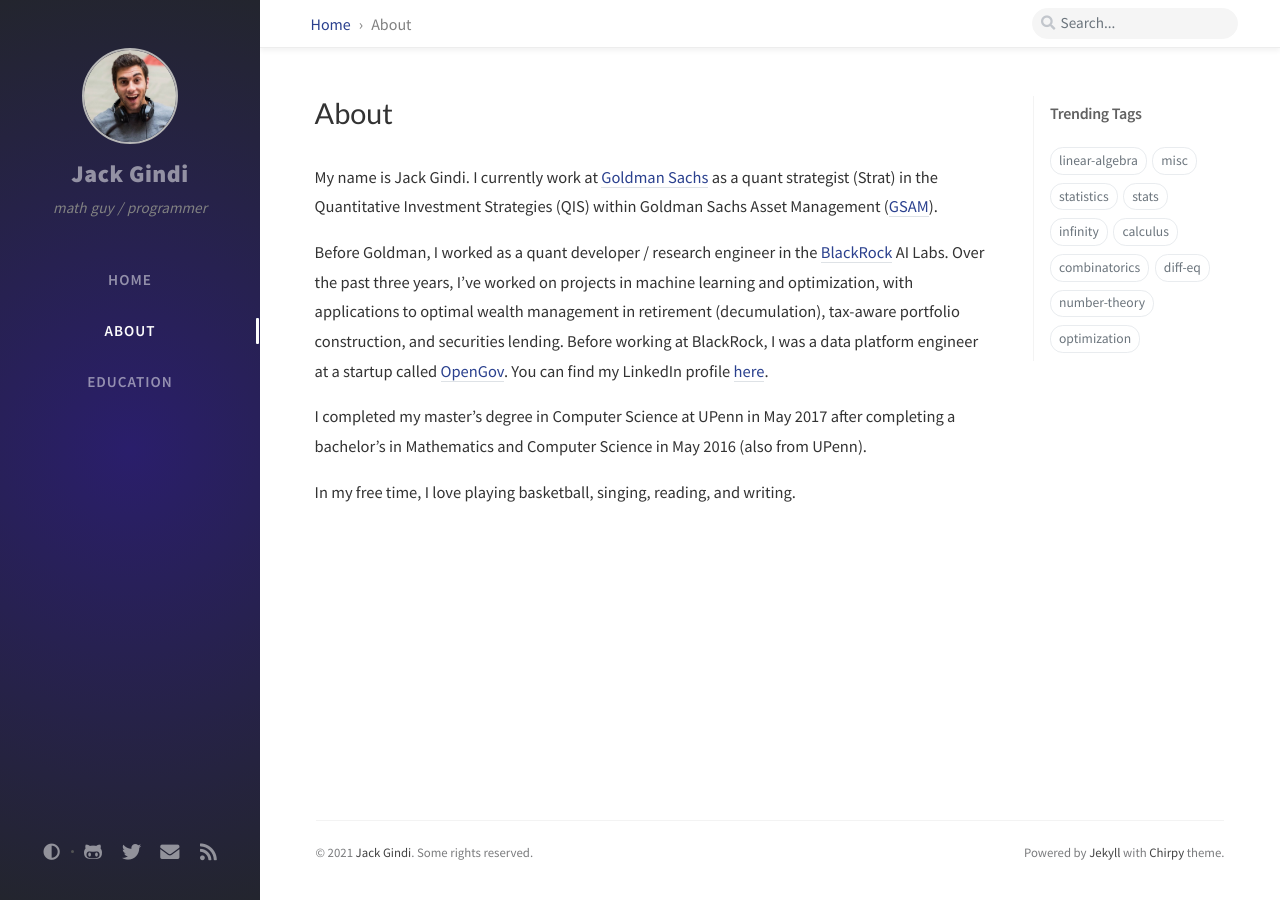
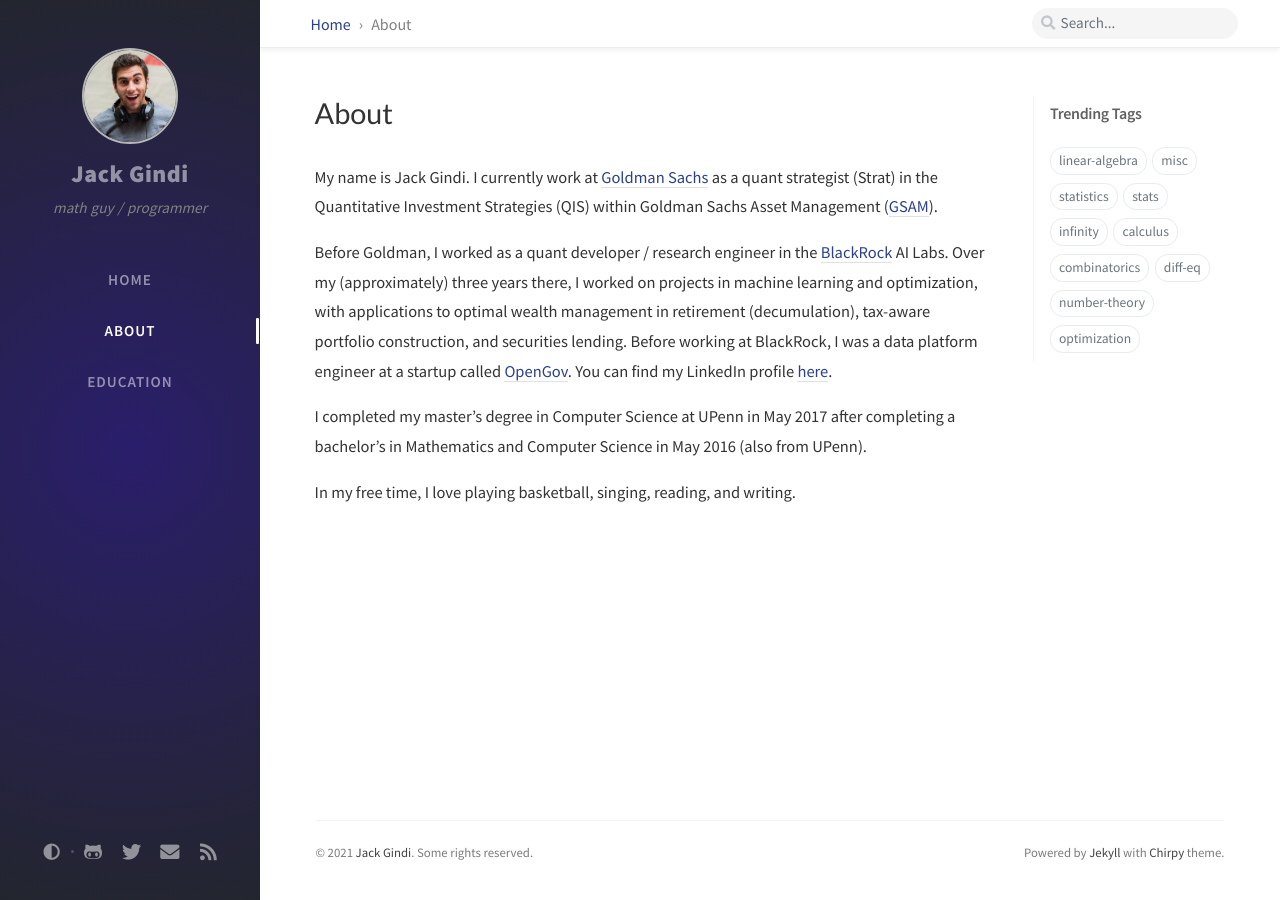
Before and after one commit to gindij/personal_website, a Jekyll site: the page built from _tabs/about.md, in a window 1280 px wide. Built offline with Jekyll 4.4.1, drawn with Linux system fonts in a browser that asks for light colours; nearby versions of some CDN libraries; comment, search, counter and statistics services are not loaded.

Commit message:
fixed tense

```diff
--- a/_tabs/about.md
+++ b/_tabs/about.md
@@ -11,14 +11,14 @@ Strategies (QIS) within Goldman Sachs Asset Management
 ([GSAM](https://www.gsam.com/)).
 
 Before Goldman, I worked as a quant developer / research
-engineer in the [BlackRock](https://www.blackrock.com/us/individual) AI Labs. Over the past three years, I've
-worked on projects in machine learning and optimization,
-with applications to optimal wealth management in
-retirement (decumulation), tax-aware portfolio
-construction, and securities lending. Before working at
-BlackRock, I was a data platform engineer at a startup
-called [OpenGov](https://opengov.com). You can find my
-LinkedIn profile [here](https://www.linkedin.com/in/jackegindi/).
+engineer in the [BlackRock](https://www.blackrock.com/us/individual) AI Labs. Over my (approximately) three years
+there, I worked on projects in machine learning and
+optimization, with applications to optimal wealth
+management in retirement (decumulation), tax-aware
+portfolio construction, and securities lending. Before
+working at BlackRock, I was a data platform engineer at
+a startup called [OpenGov](https://opengov.com). You can
+find my LinkedIn profile [here](https://www.linkedin.com/in/jackegindi/).
 
 I completed my master's degree in Computer Science at
 UPenn in May 2017 after completing a bachelor's in
```
